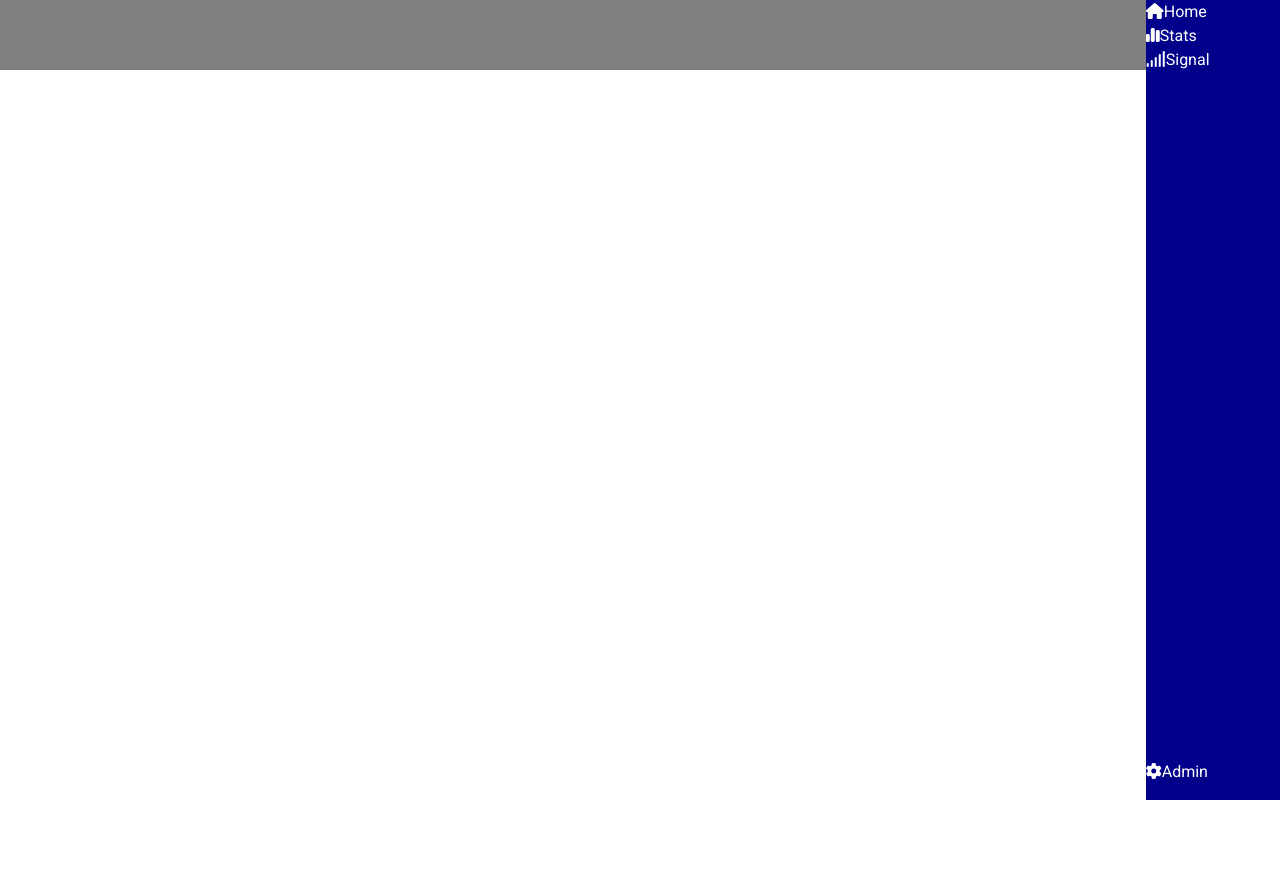
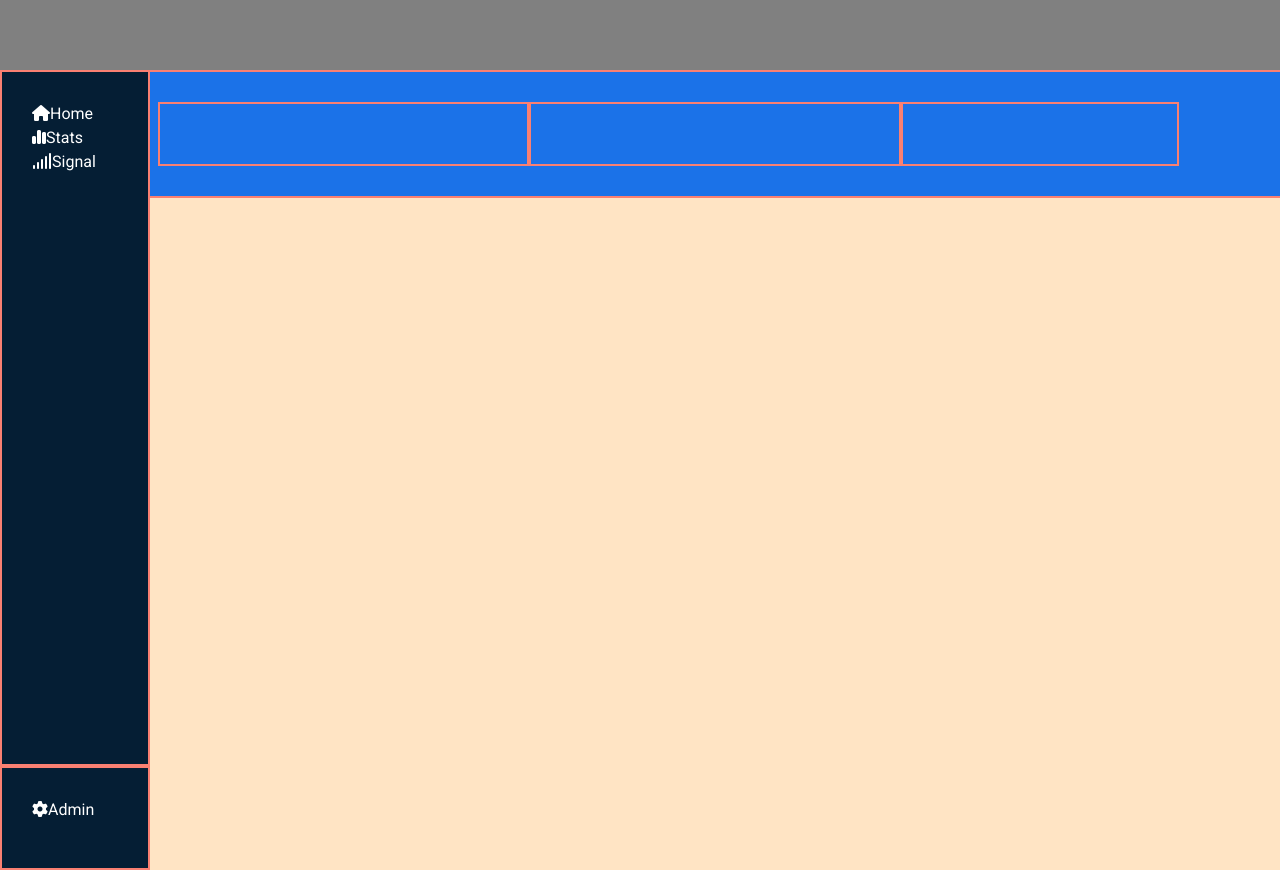
Before and after one commit to TheDusty117/html-css-bootstrap-dashboard, a plain HTML site: page index.html in a window 1280 px wide. Before the commit the page ends 800 px from the top, so only its background shows below. Drawn offline with nearby package versions, Linux system fonts and the light colour scheme.

Commit message:
FEAT macro layout bluebar content

```diff
--- a/css/app.css
+++ b/css/app.css
@@ -7,7 +7,10 @@
 }
 
 
-
+:root{
+  --darkblue:#051E34;
+  --lightblue:#1B72E8;
+}
 
 
 ul,
@@ -29,7 +32,7 @@
 }
 
 .navbar-vertical{
-  background-color: darkblue;
+  background-color: var(--darkblue);
   width: 150px;
   overflow: hidden;
   height: 100vh;
@@ -63,3 +66,15 @@
   display: flex;
   overflow: hidden;
 } */
+
+
+div[class^="col-"] {
+  border: 2px solid salmon; */
+  min-height: 20px;
+  padding: 30px;
+}
+
+.bluebar{
+  background-color: var(--lightblue);
+  min-height: 100px;
+}
--- a/index.html
+++ b/index.html
@@ -15,7 +15,7 @@
   <link rel="stylesheet" href="./css/app.css">
 </head>
 
-<body class="d-flex">
+<body>
 
   <!-- HEADER -->
 
@@ -69,7 +69,32 @@
 
 
     <section class="content">
+      <!-- macro container del content -->
+      <div class="conatiner">
 
+        <div class="row">
+          <div class="col-12 bluebar">
+
+            <div class="row">
+
+              <!-- colonna sx -->
+              <div class="col-12 col-md-4 col-xl-4">
+
+              </div>
+
+              <!-- colonna centro -->
+              <div class="col-12 col-md-4 col-xl-4">
+
+              </div>
+
+              <!-- colonna dx -->
+              <div class="col-12 col-md-4 col-xl-3">
+
+              </div>
+            </div>
+
+        </div>
+      </div>
     </section>
 
   </main>
```
